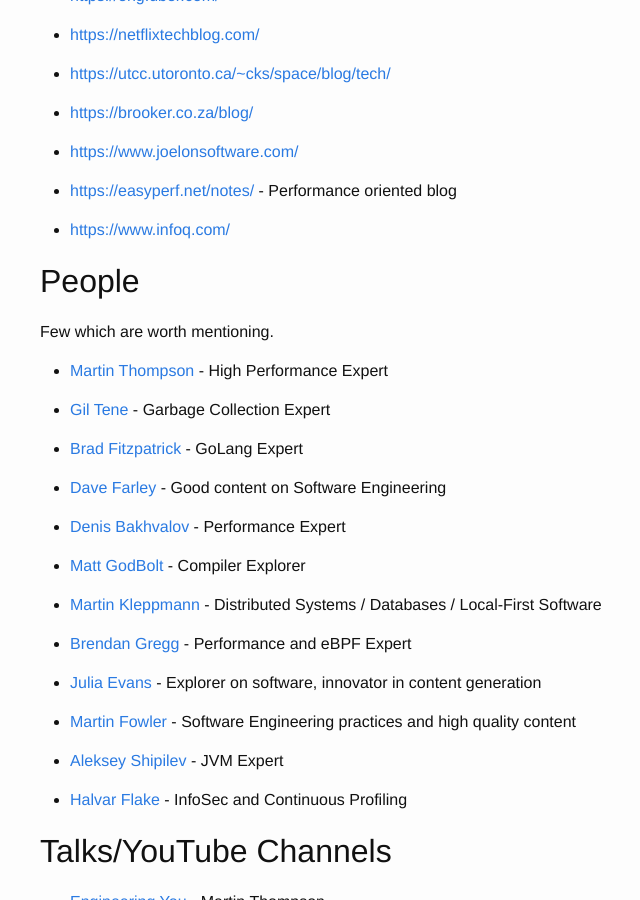
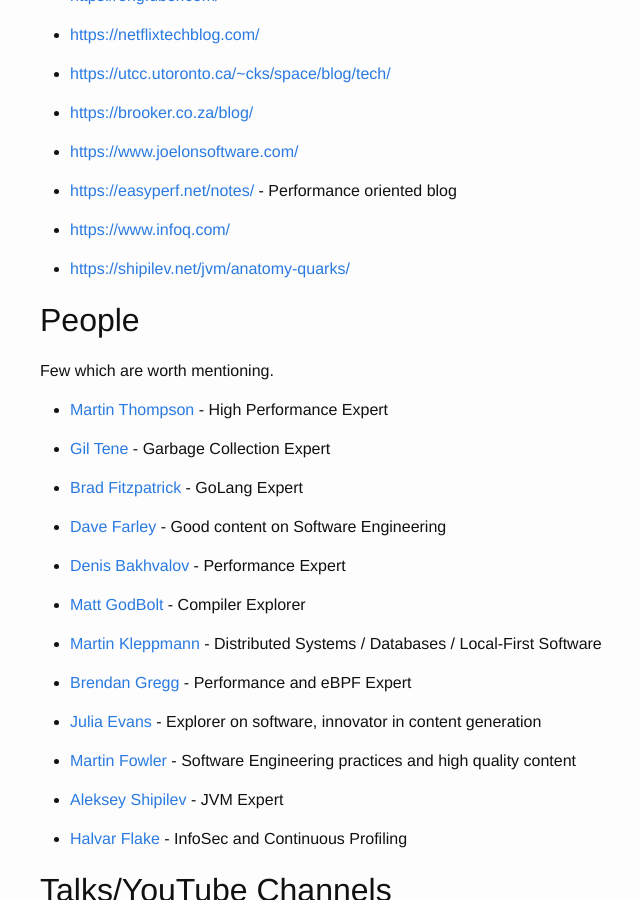
Before and after one commit to mgaurav/mgaurav.github.io, a Jekyll site: the page built from _posts/2021-12-30-people-resources-i-follow.markdown, in a window 1280 px wide and 900 px high, scrolled down 624 px. Shown: the whole window, without its empty margins (230-870 px from the left). Built offline with Jekyll 4.4.1, drawn with Linux system fonts in a browser that asks for light colours; comment, search, counter and statistics services are not loaded; part of the change alters nothing that is shown.

Commit message:
Add shipilev blog link

```diff
--- a/_posts/2021-12-30-people-resources-i-follow.markdown
+++ b/_posts/2021-12-30-people-resources-i-follow.markdown
@@ -34,6 +34,8 @@ Most of these I have discovered via Lobsters and will continue to discover more.
 *   [https://easyperf.net/notes/](https://easyperf.net/notes/) - Performance oriented blog
 
 *   [https://www.infoq.com/](https://www.infoq.com/)
+
+*   [https://shipilev.net/jvm/anatomy-quarks/](https://shipilev.net/jvm/anatomy-quarks/)
 
 
 ## People
```
